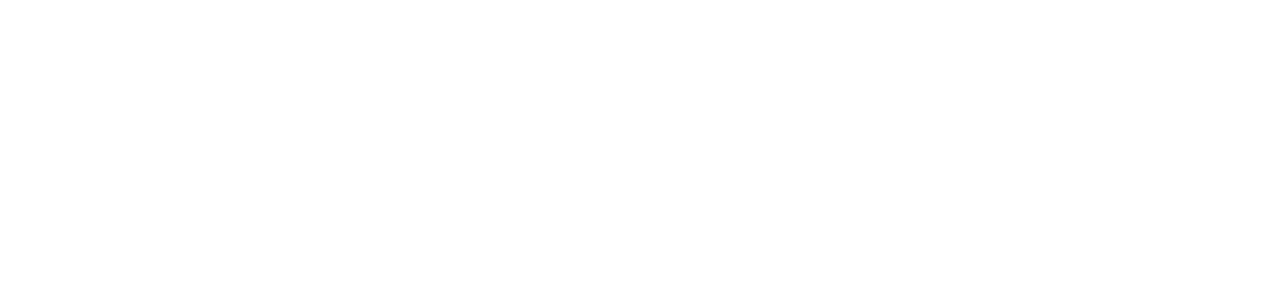
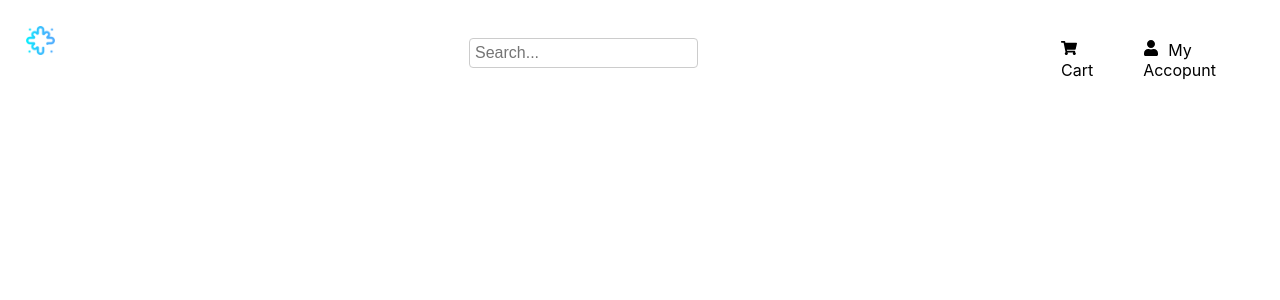
Before and after one commit to HungNguyen25-03/SWP391_MilkMartForBaby, a React (Create React App) app in the folder client/: page /home in a window 1280 px wide. Before the commit this address had no page. Shown: the top 300 px of the page. Built offline with nearby package versions, Linux system fonts and the light colour scheme.

Commit message:
add first home

```diff
--- a/client/src/App.js
+++ b/client/src/App.js
@@ -1,4 +1,5 @@
 import "./App.css";
+import HomeScreen from "./components/HomePage/HomeScreen";
 import Login from "./components/loginPage/login";
 import Register from "./components/Register/Register";
 import { BrowserRouter, Routes, Route } from "react-router-dom";
@@ -10,6 +11,7 @@ function App() {
         <Routes>
           <Route path="/login" element={<Login />}></Route>
           <Route path="/register" element={<Register />}></Route>
+          <Route path="/home" element={<HomeScreen />}></Route>
         </Routes>
       </BrowserRouter>
     </>
--- /dev/null
+++ b/client/src/components/HomePage/Header/HeaderPage.js
@@ -0,0 +1,25 @@
+import React from 'react'
+import { FaShoppingCart } from "react-icons/fa";
+import { FaUser } from "react-icons/fa";
+import './HeaderPage.scss'
+
+export default function HeaderPage() {
+    return (
+        <div className='header'>
+
+            <div className='logo'>
+                <img src='assest/images/logo/logo.png' />
+            </div>
+
+
+            <div className='search'>
+                <input type='text' placeholder='Search...' />
+            </div>
+
+            <div className='other'>
+                <div className='cart'><FaShoppingCart /> &nbsp; Cart</div>
+                <div className='acc'><FaUser />&nbsp; My Accopunt</div>
+            </div>
+        </div>
+    )
+}
--- /dev/null
+++ b/client/src/components/HomePage/Header/HeaderPage.scss
@@ -0,0 +1,38 @@
+.header {
+    display: flex;
+    justify-content: space-around;
+}
+
+.logo img {
+    width: 50%;
+}
+
+.logo {
+    margin-top: 2%;
+    margin-right: 30%;
+    margin-left: 2%;
+}
+
+
+.search {
+    width: 140%;
+    margin-top: 3%;
+    margin-right: 30%;
+    display: block;
+}
+
+.search input[type='text'] {
+    width: 110%;
+    padding: 5px;
+    font-size: 16px;
+    border: 1px solid #ccc;
+    border-radius: 4px;
+    box-sizing: border-box;
+}
+.other {
+    margin-right: 5%;
+}
+
+.cart {
+    margin-right: 50px;
+}
--- /dev/null
+++ b/client/src/components/HomePage/HomeScreen.js
@@ -0,0 +1,10 @@
+import React from 'react'
+import HeaderPage from './Header/HeaderPage'
+
+export default function HomeScreen() {
+    return (
+        <div>
+            <HeaderPage />
+        </div>
+    )
+}
```
Also changed, not shown: client/public/assest/images/logo/logo.png (added).
